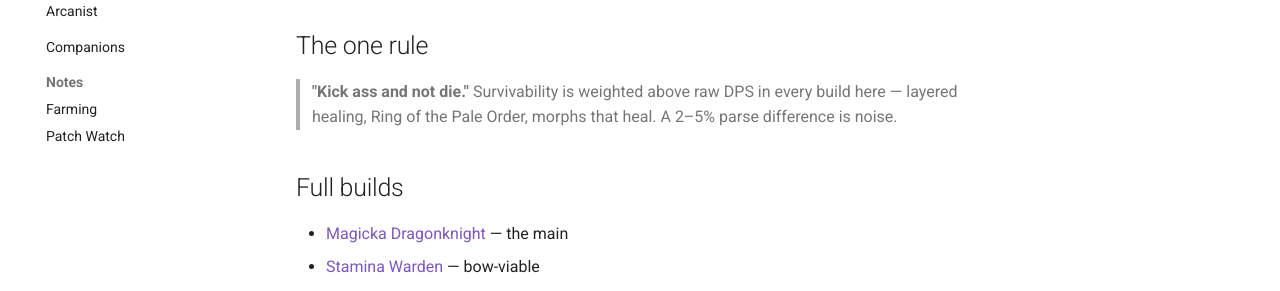
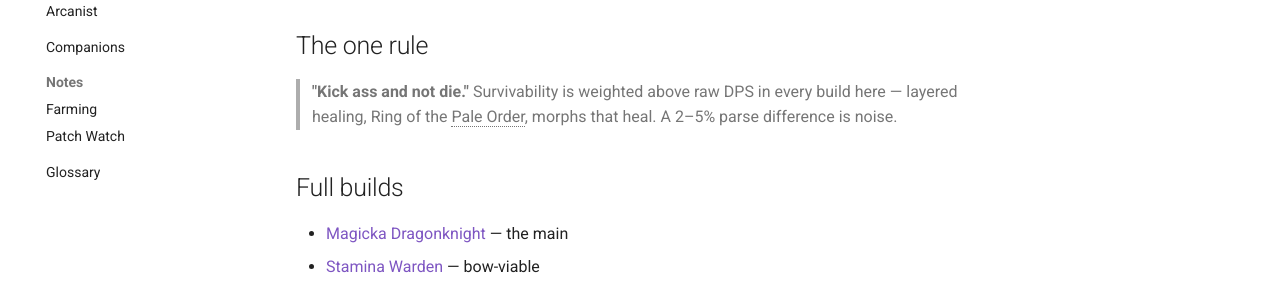
Before and after one commit to txbluemoose/Moose-ESO, an MkDocs documentation site: the page built from docs/index.md, in a window 1280 px wide. Shown: the part 360-651 px from the top of the page. Built offline with MkDocs 1.6.1 and Material for MkDocs 9.7.7, drawn with Linux system fonts in a browser that asks for light colours.

Commit message:
Mobile-friendly wide tables + jargon tooltips & glossary
#1 Responsive tables: extra.css + responsive-tables.js restack any 5+
   column table (gear tables, companion tier list) into top-to-bottom
   cards on phones/narrow screens; desktop keeps the normal table. No
   content changes — applies to every wide table automatically.

#2 Glossary + tooltips: abbr extension + pymdownx.snippets auto-appends
   includes/abbreviations.md to every page, so ESO jargon (buffs,
   debuffs, acronyms, mechanics) shows a definition on hover/tap. Gear
   traits deliberately excluded to keep tables clean. New docs/glossary.md
   page (added to nav) lists everything, traits included.

Verified with `mkdocs build --strict`: <abbr> tooltips render, assets
bundle, glossary builds.

Co-Authored-By: Claude Opus 4.8 <noreply@anthropic.com>
Claude-Session: https://claude.ai/code/session_01JeNkLMzQt5Z4BWGSLDQqfu

```diff
--- /dev/null
+++ b/docs/assets/extra.css
@@ -0,0 +1,45 @@
+/* Restack wide tables (5+ columns, tagged .responsive-cards by JS) into
+   top-to-bottom cards on narrow screens, so nothing scrolls sideways on a
+   phone. Desktop keeps the normal table. */
+@media screen and (max-width: 59.9375em) {
+  .md-typeset table.responsive-cards { display: block; border: 0; }
+  .md-typeset table.responsive-cards thead { display: none; }
+  .md-typeset table.responsive-cards tbody { display: block; }
+
+  .md-typeset table.responsive-cards tr {
+    display: block;
+    margin: 0 0 0.75rem;
+    padding: 0.35rem 0.65rem 0.5rem;
+    border: 1px solid var(--md-default-fg-color--lighter);
+    border-radius: 0.25rem;
+  }
+
+  .md-typeset table.responsive-cards td {
+    display: flex;
+    justify-content: space-between;
+    gap: 1rem;
+    border: 0;
+    padding: 0.2rem 0;
+    text-align: right;
+    white-space: normal;
+  }
+
+  .md-typeset table.responsive-cards td::before {
+    content: attr(data-label);
+    font-weight: 700;
+    color: var(--md-default-fg-color--light);
+    text-align: left;
+  }
+
+  /* First cell is the row/slot name — make it the card's title */
+  .md-typeset table.responsive-cards td:first-child {
+    display: block;
+    text-align: left;
+    font-weight: 700;
+    font-size: 0.85rem;
+    padding-bottom: 0.3rem;
+    margin-bottom: 0.25rem;
+    border-bottom: 1px solid var(--md-default-fg-color--lightest);
+  }
+  .md-typeset table.responsive-cards td:first-child::before { content: ""; }
+}
--- /dev/null
+++ b/docs/assets/responsive-tables.js
@@ -0,0 +1,24 @@
+// Tag wide tables (5+ columns) so CSS can restack them into cards on phones.
+// Copies each column header into the cell's data-label for the stacked view.
+(function () {
+  function enhance() {
+    var tables = document.querySelectorAll(".md-typeset table");
+    Array.prototype.forEach.call(tables, function (table) {
+      if (table.classList.contains("responsive-cards")) return;
+      var ths = table.querySelectorAll("thead > tr > th");
+      if (ths.length < 5) return; // only the wide ones (gear tables, tier list)
+      var labels = Array.prototype.map.call(ths, function (th) {
+        return th.textContent.trim();
+      });
+      table.classList.add("responsive-cards");
+      var rows = table.querySelectorAll("tbody > tr");
+      Array.prototype.forEach.call(rows, function (tr) {
+        Array.prototype.forEach.call(tr.children, function (td, i) {
+          if (labels[i]) td.setAttribute("data-label", labels[i]);
+        });
+      });
+    });
+  }
+  if (document.readyState !== "loading") enhance();
+  else document.addEventListener("DOMContentLoaded", enhance);
+})();
--- a/mkdocs.yml
+++ b/mkdocs.yml
@@ -33,10 +33,22 @@ markdown_extensions:
   - attr_list
   - md_in_html
   - tables
+  - abbr
   - pymdownx.highlight
   - pymdownx.superfences
+  - pymdownx.snippets:
+      base_path:
+        - .
+      auto_append:
+        - includes/abbreviations.md
   - toc:
       permalink: true
+
+extra_css:
+  - assets/extra.css
+
+extra_javascript:
+  - assets/responsive-tables.js
 
 nav:
   - Home: index.md
@@ -52,3 +64,4 @@ nav:
   - Notes:
       - Farming: notes/farming.md
       - Patch Watch: notes/patch-watch.md
+  - Glossary: glossary.md
```
Also changed, not shown: docs/glossary.md (added, +63 -0 lines), includes/abbreviations.md (added, +30 -0 lines).
